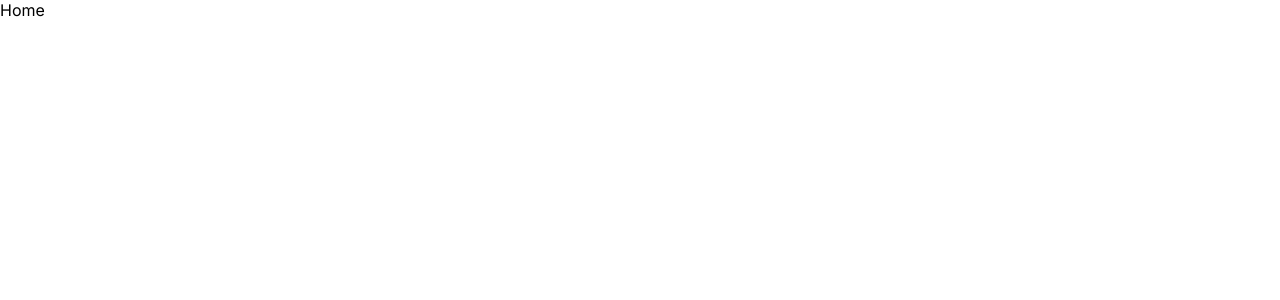
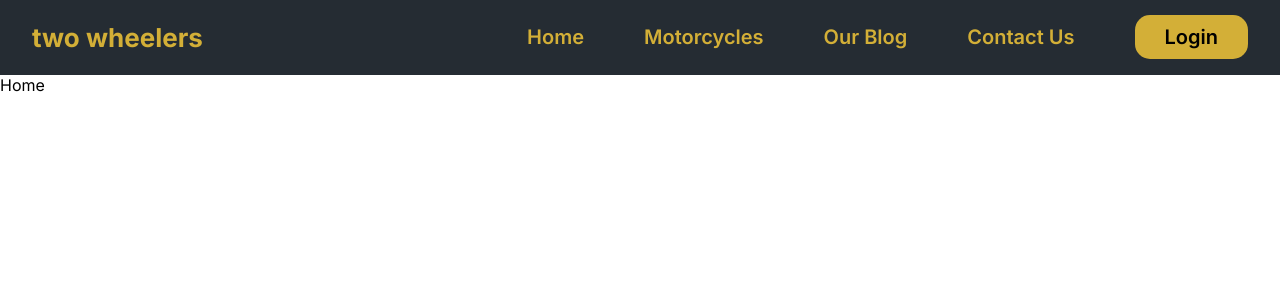
Before and after one commit to theyuunus/moto-shop, a React (Create React App) app: page / in a window 1280 px wide. Shown: the top 300 px of the page. Built offline with nearby package versions, Linux system fonts and the light colour scheme.

Commit message:
#fix #add Navbar #Navbar

```diff
--- a/src/components/Layout/Layout.jsx
+++ b/src/components/Layout/Layout.jsx
@@ -1,9 +1,11 @@
 import React from 'react'
 import Routers from "../../Routers/Routers"
+import Navbar from '../Navbar/Navbar'
 
 export default function Layout() {
     return (
         <React.Fragment>
+            <Navbar />
             <div>
                 <Routers />
             </div>
--- /dev/null
+++ b/src/components/Navbar/Navbar.jsx
@@ -0,0 +1,50 @@
+import React from 'react'
+import './Navbar.scss'
+import { Link } from 'react-router-dom'
+
+export default function Navbar() {
+    return (
+        <React.Fragment>
+            <nav className='navbar'>
+                <div className='container'>
+                    <div className='navbar-nav'>
+                        <div className="navbar-nav-logo">
+                            <Link to={"/"}>
+                                <h1 className="navbar-nav-logo-h1">
+                                    two wheelers
+                                </h1>
+                            </Link>
+                        </div>
+                        <div className='navbar-nav-menu'>
+                            <Link to={"/"} className='navbar-nav-menu-a'>
+                                <li>
+                                    Home
+                                </li>
+                            </Link>
+                            <Link to={"showroom"} className='navbar-nav-menu-a'>
+                                <li>
+                                    Motorcycles
+                                </li>
+                            </Link>
+                            <Link to={"blog"} className='navbar-nav-menu-a'>
+                                <li>
+                                    Our Blog
+                                </li>
+                            </Link>
+                            <Link to={"blog"} className='navbar-nav-menu-a'>
+                                <li>
+                                    Contact Us
+                                </li>
+                            </Link>
+                            <Link to={"login"}>
+                                <button className='navbar-nav-menu-button'>
+                                    Login
+                                </button>
+                            </Link>
+                        </div>
+                    </div>
+                </div>
+            </nav>
+        </React.Fragment>
+    )
+}
--- /dev/null
+++ b/src/components/Navbar/Navbar.scss
@@ -0,0 +1,69 @@
+.navbar {
+    width: 100%;
+    height: 75px;
+    background: var(--NEU500, #252C33);
+
+    .container {
+        width: 95%;
+        margin: auto;
+    }
+
+    &-nav {
+        display: flex;
+        align-items: center;
+        padding: 15px 0;
+        justify-content: space-between;
+
+        &-logo {
+
+            &-h1 {
+                color: var(--PGO500, #D3AF37);
+                font-size: 26px;
+                font-style: normal;
+                font-weight: 700;
+                line-height: normal;
+            }
+        }
+
+        &-menu {
+            display: flex;
+            gap: 60px;
+            align-items: center;
+
+            &-a {
+                color: var(--PGO500, #D3AF37);
+                font-family: Inter;
+                font-size: 20px;
+                font-style: normal;
+                font-weight: 600;
+                line-height: normal;
+                transition: all 0.3s;
+            }
+
+            &-a:hover {
+                color: var(--PGO600, #B69127);
+                transition: all 0.3s;
+            }
+
+            &-button {
+                color: #000;
+                font-size: 20px;
+                font-style: normal;
+                font-weight: 600;
+                padding: 10px 30px;
+                border: none;
+                border-radius: 15px;
+                background: var(--PGO500, #D3AF37);
+                transition: 0.3s;
+                cursor: pointer;
+            }
+
+            &-button:hover {
+                color: var(--PGO600, #B69127);
+                border: 2px solid var(--PGO600, #B69127);
+                background: var(--NEU100, #FFF);
+                transition: 0.5s;
+            }
+        }
+    }
+}
--- a/src/index.css
+++ b/src/index.css
@@ -6,3 +6,11 @@
   box-sizing: border-box;
   font-family: 'Inter';
 }
+
+a{
+  text-decoration: none;
+}
+
+li{
+  list-style: none;
+}
```
